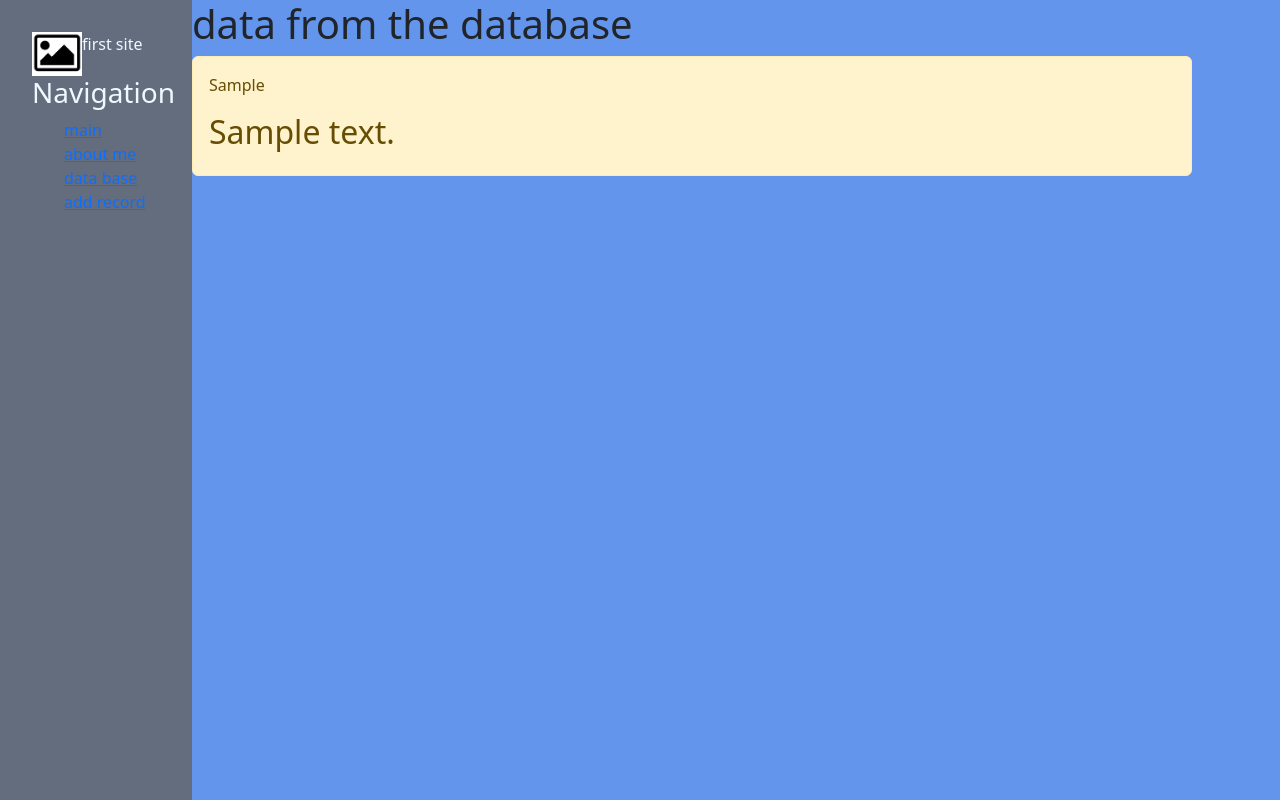
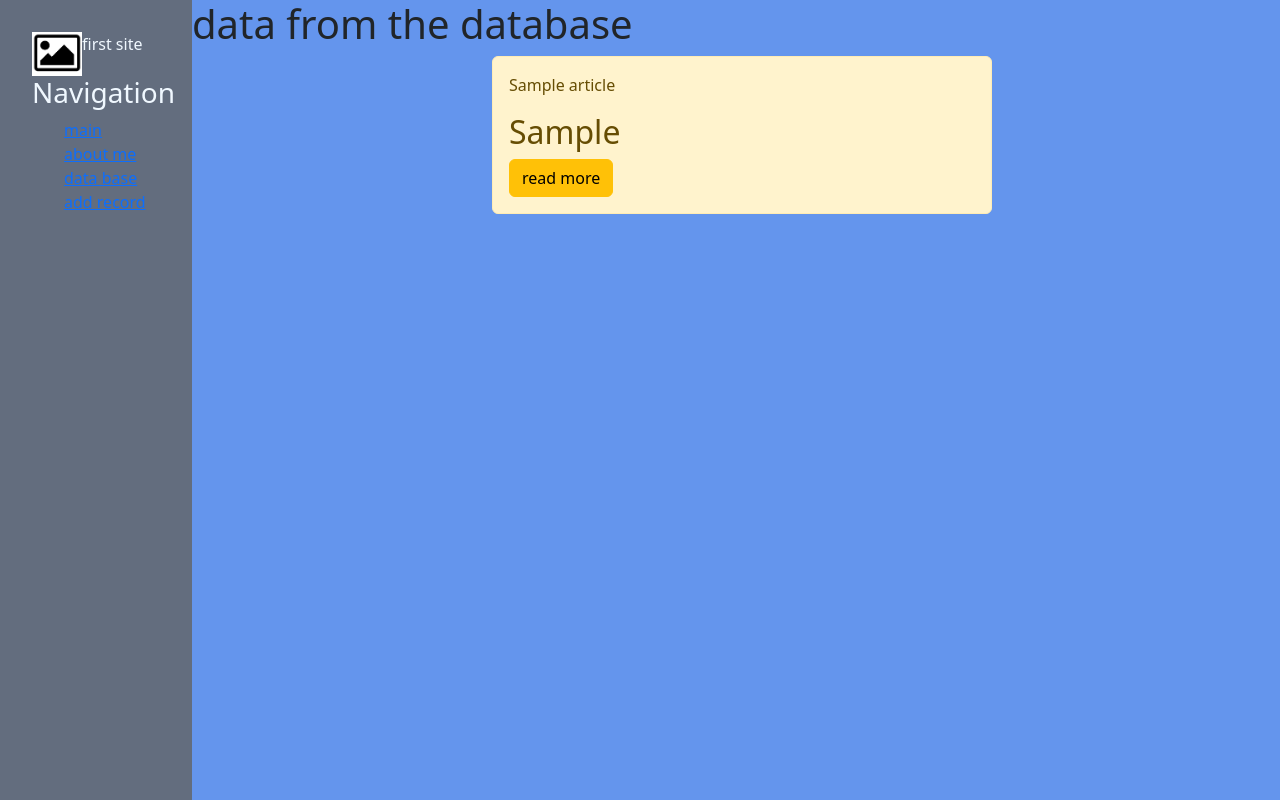
Before and after one commit to 034qwe/django_testsite, a Django app: page /news/ in a window 1280 px wide. Run offline with Django 4.2, Linux system fonts and the light colour scheme; tables that the repository leaves empty hold one stand-in row (values such as "Sample post"); some libraries are stand-ins or nearby versions.

Commit message:
dynamic pages and better news

```diff
--- a/webproject/data/templates/data/data.html
+++ b/webproject/data/templates/data/data.html
@@ -1,14 +1,15 @@
 {% extends 'main/layout.html' %}
 
 
-{% block title %}data base{% endblock %}
+{% block title %}database{% endblock %}
 
 {% block string %}
    <h1>data from the database</h1>
    {% for art in data_art%}
-   <div class="alert alert-warning" id="table">
-      <p>{{art.anons}}</p>
-      <h2>{{art.main_text}}</h2>
-   </div>
+      <div class="alert alert-warning" id="table">
+         <p>{{art.title}}</p>
+         <h2>{{art.anons}}</h2>
+         <a href="{% url 'news-detail' art.id %}" class="btn btn-warning">read more</a>
+      </div>
    {% endfor %}
 {% endblock %}
--- a/webproject/data/urls.py
+++ b/webproject/data/urls.py
@@ -5,4 +5,5 @@ from django.urls import path
 urlpatterns = [
     path('',views.data,name='data'),
     path('add',views.add,name='create'),
+    path('<int:pk>',views.DataDetailView.as_view(), name='news-detail') #<int:pk> pk necessarily
 ]
--- a/webproject/data/views.py
+++ b/webproject/data/views.py
@@ -1,6 +1,7 @@
 from django.shortcuts import render,redirect
 from .models import Articles
 from .forms import ArticlesForm
+from django.views.generic import DetailView
 # Create your views here.
 
 def data(request):
@@ -24,3 +25,8 @@ def add(request):
     }
 
     return render(request,'data/add.html',data)
+
+class DataDetailView(DetailView):
+    model = Articles #my database
+    template_name = 'data/detail_view.html'
+    context_object_name = 'post' #data_view.html h1
--- a/webproject/main/static/main/css/main.css
+++ b/webproject/main/static/main/css/main.css
@@ -27,7 +27,8 @@ aside ul li:hover,aside ul a:hover {
 
 div.alert-warning {
     float: left;
-    width: 1000px;
+    width: 500px;
+    margin-left: 300px;
 
 }
 
```
Also changed, not shown: webproject/data/templates/data/detail_view.html (added, +12 -0 lines).
